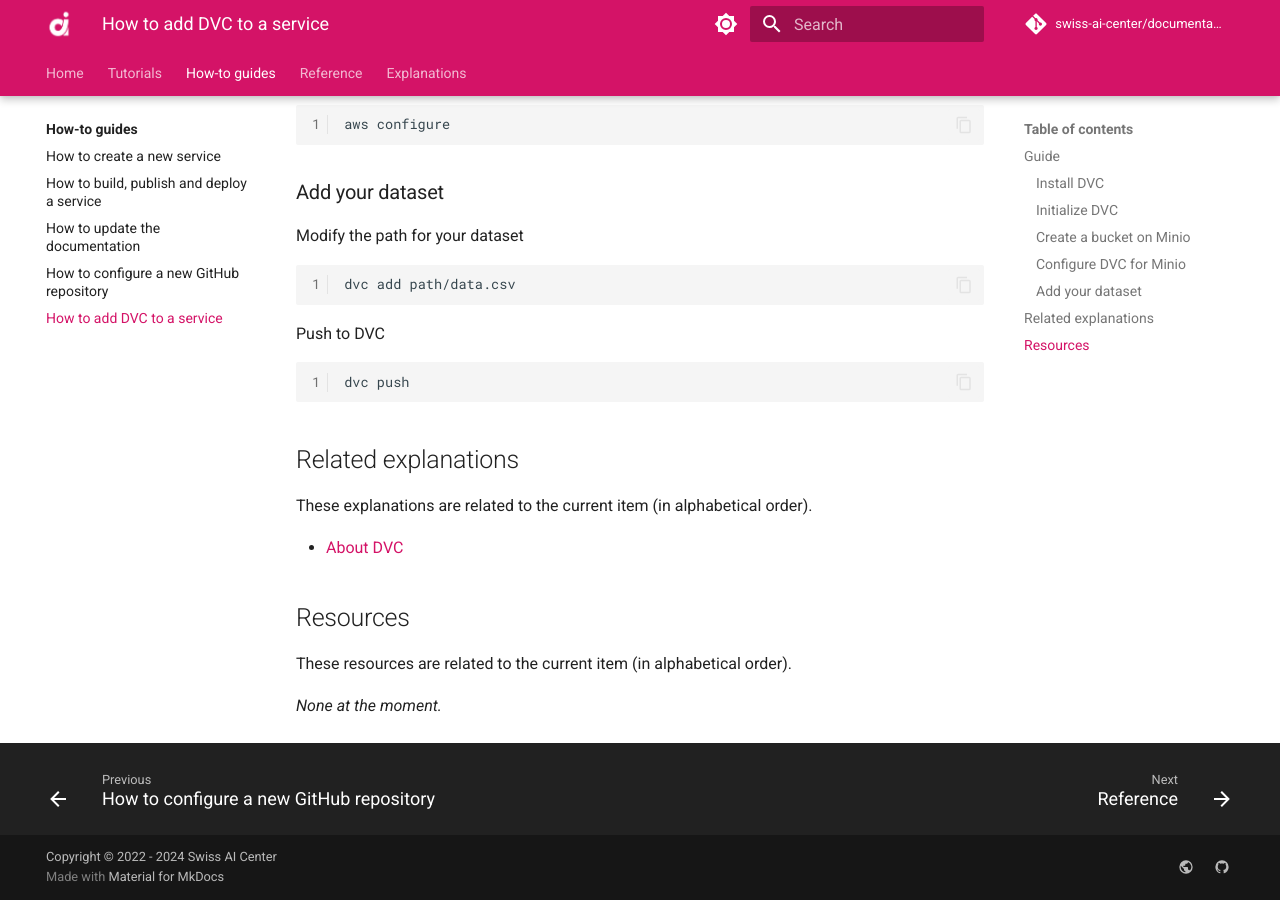
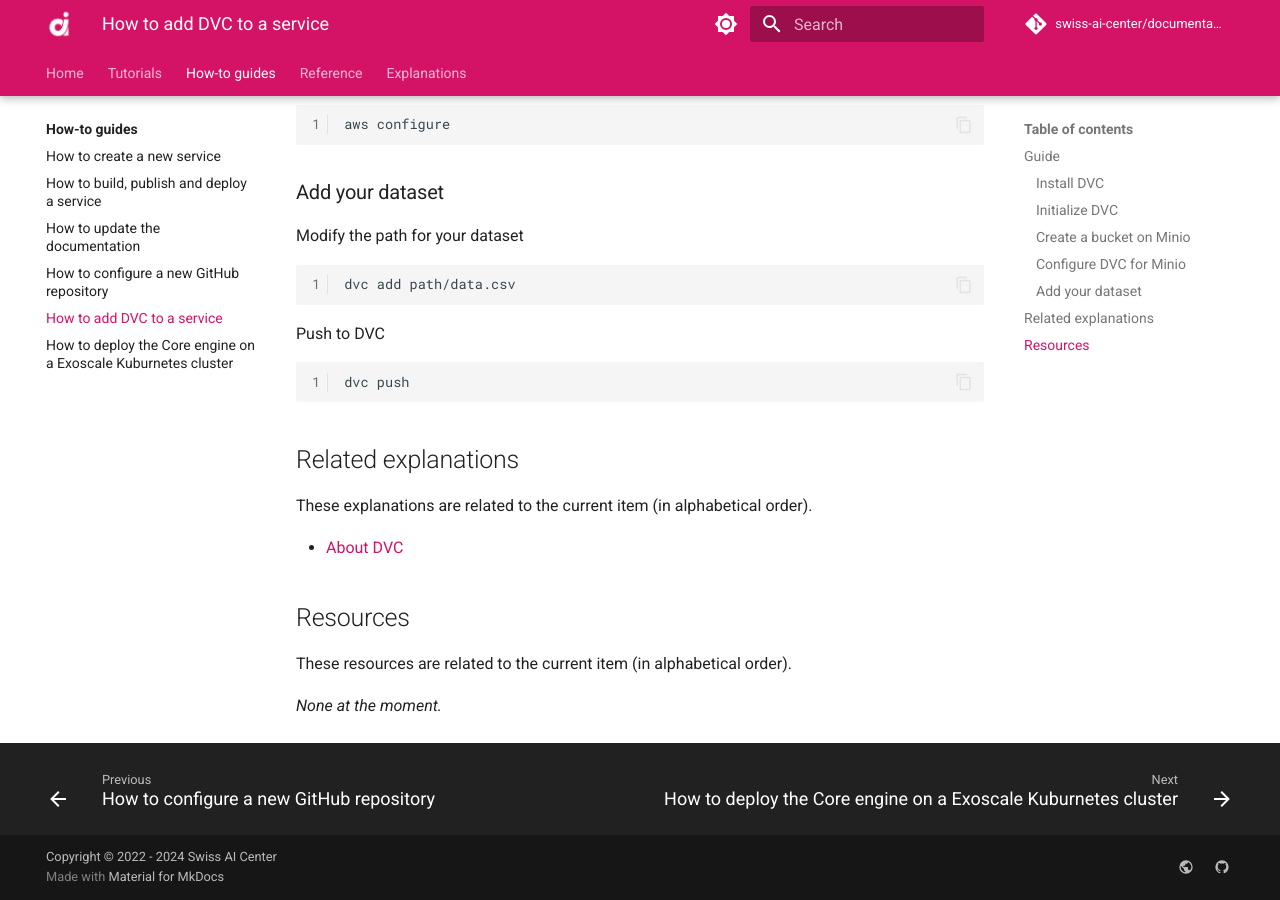
Before and after one commit to swiss-ai-center/documentation, an MkDocs documentation site: the page built from docs/how-to-guides/how-to-add-dvc-to-a-service.md, in a window 1280 px wide and 900 px high, scrolled down 1159 px. Built offline with MkDocs 1.6.1 and Material for MkDocs 9.7.7, drawn with Linux system fonts in a browser that asks for light colours; comment, search, counter and statistics services are not loaded; part of the change alters nothing that is shown.

Commit message:
Add how-to guide

```diff
--- /dev/null
+++ b/docs/how-to-guides/how-to-deploy-the-core-engine-on-a-exoscale-kubernetes-cluster.md
@@ -0,0 +1,41 @@
+# How to deploy the Core engine on a Exoscale Kuburnetes cluster
+
+This guide will help you to deploy the Core engine on a Exoscale Kubernetes cluster.
+
+## Guide
+
+### Install the Exoscale CLI
+
+### Configure the Exoscale CLI
+
+### Create a Kubernetes cluster
+
+#### Install Nginx Ingress Controller
+
+#### Install Cert-Manager
+
+### Configure the DNS zone
+
+### Deploy a dummy pod to validate the Kubernetes cluster configuration
+
+### Create a PostgreSQL database
+
+### Create a S3 bucket
+
+### Update the Core engine GitHub Actions configuration
+
+### Deploy the Core engine
+
+### Deploy a service
+
+## Related explanations
+
+These explanations are related to the current item (in alphabetical order).
+
+_None at the moment._
+
+## Resources
+
+These resources are related to the current item (in alphabetical order).
+
+_None at the moment._
--- a/mkdocs.yml
+++ b/mkdocs.yml
@@ -28,6 +28,7 @@ nav:
       - How to update the documentation: how-to-guides/how-to-update-the-documentation.md
       - How to configure a new GitHub repository: how-to-guides/how-to-configure-a-new-github-repository.md
       - How to add DVC to a service: how-to-guides/how-to-add-dvc-to-a-service.md
+      - How to deploy the Core engine on a Exoscale Kuburnetes cluster: how-to-guides/how-to-deploy-the-core-engine-on-a-exoscale-kubernetes-cluster.md
   - Reference:
       - reference/index.md
       - Core concepts:
```
